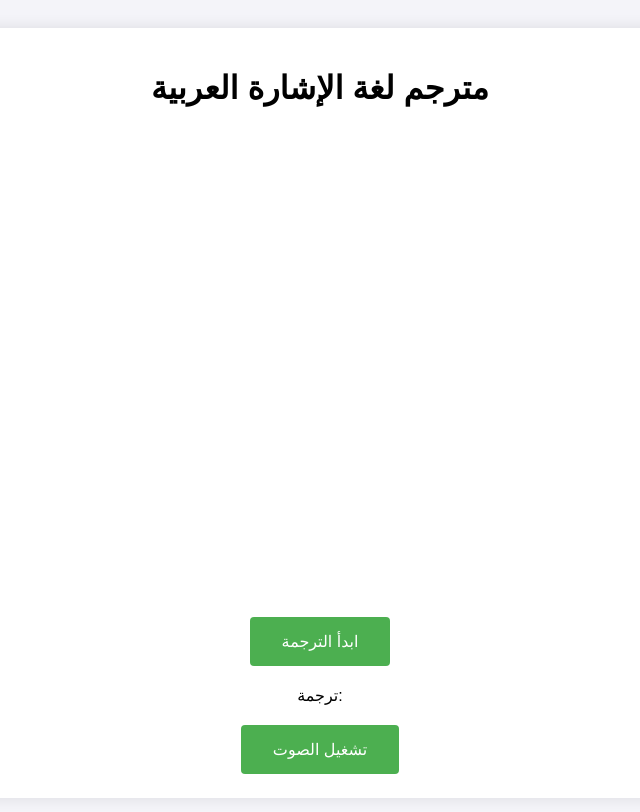
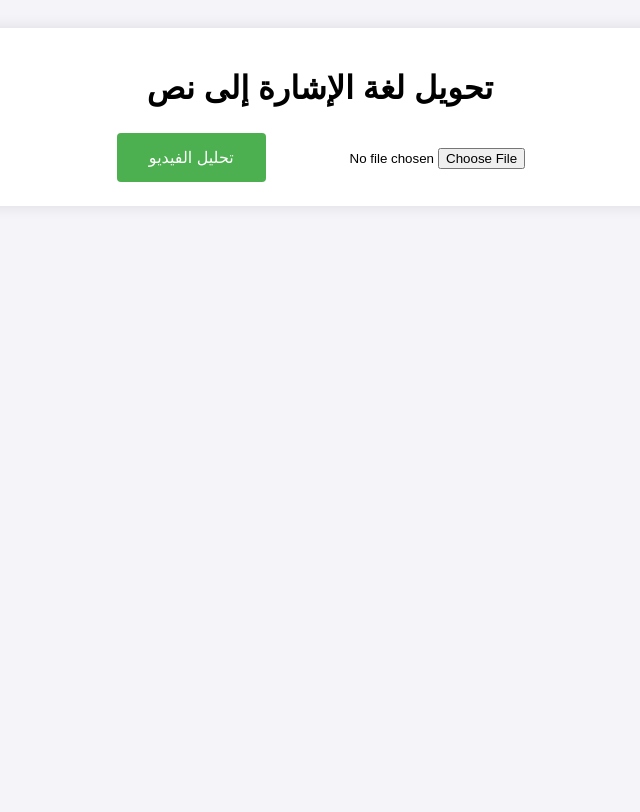
Before and after one commit to sarahalshu0/Sign-language-translator-, a plain HTML site: page index.html in a window 1280 px wide. Shown: the whole page, without its empty margins (320-960 px from the left). Drawn offline with Linux system fonts and the light colour scheme; files that its build step writes are made by us from their sources.

Commit message:
Update index.html

```diff
--- a/index.html
+++ b/index.html
@@ -1,22 +1,23 @@
 <!DOCTYPE html>
-<html lang="ar">
+<html lang="ar" dir="rtl">
 <head>
     <meta charset="UTF-8">
-    <meta name="viewport" content="width=device-width, initial-scale=1.0">
-    <title>مترجم لغة الإشارة العربية</title>
-    <link rel="stylesheet" href="style.css">
+    <title>ترجمة لغة الإشارة</title>
+    <link rel="stylesheet" href="/static/style.css">
 </head>
 <body>
     <div class="container">
-        <h1>مترجم لغة الإشارة العربية</h1>
-        <video id="videoInput" width="640" height="480" autoplay></video>
-        <br>
-        <button id="startBtn">ابدأ الترجمة</button>
-        <br>
-        <p id="translationText">ترجمة: </p>
-        <button id="speechBtn">تشغيل الصوت</button>
+        <h1>تحويل لغة الإشارة إلى نص</h1>
+
+        <input type="file" id="videoInput" accept="video/*">
+        <button id="uploadBtn">تحليل الفيديو</button>
+
+        <div id="results" style="display: none;">
+            <h3>النص المترجم:</h3>
+            <p id="outputText"></p>
+        </div>
     </div>
 
-    <script src="script.js"></script>
+    <script src="/static/script.js"></script>
 </body>
 </html>
```
